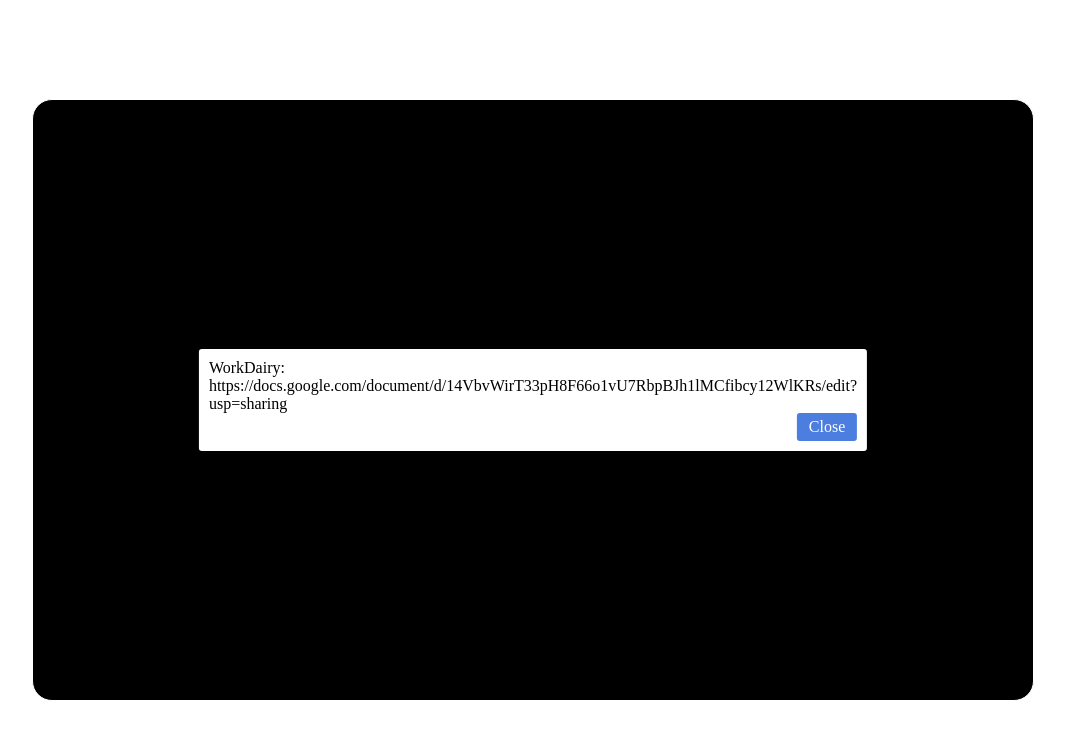
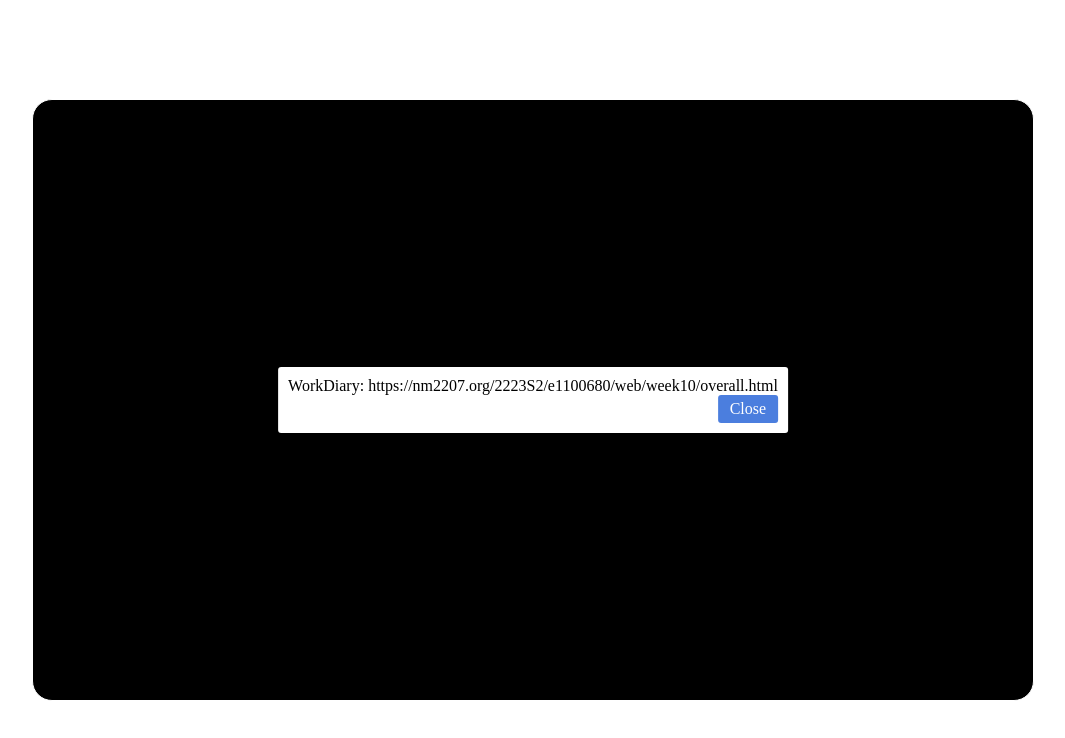
Before and after one commit to SHI-MINXIN-nm2207/SHI-MINXIN-nm2207.github.io, a plain HTML site: page index.html in a window 1280 px wide. Shown: the whole page, without its empty margins (107-1172 px from the left). Drawn offline with Linux system fonts and the light colour scheme.

Commit message:
Add files via upload

```diff
--- a/index.html
+++ b/index.html
@@ -14,7 +14,7 @@
     <!-- 弹出框，用于输入用户名称 -->
     <!-- add dialog box for user name -->
     <div id="mask1" class="mask1">
-      <div class="title">WorkDairy: https://docs.google.com/document/d/14VbvWirT33pH8F66o1vU7RbpBJh1lMCfibcy12WlKRs/edit?usp=sharing  </div>
+      <div class="title">WorkDiary: https://nm2207.org/2223S2/e1100680/web/week10/overall.html  </div>
       <div class="sure" id="close">Close</div>
     </div>
 
```
